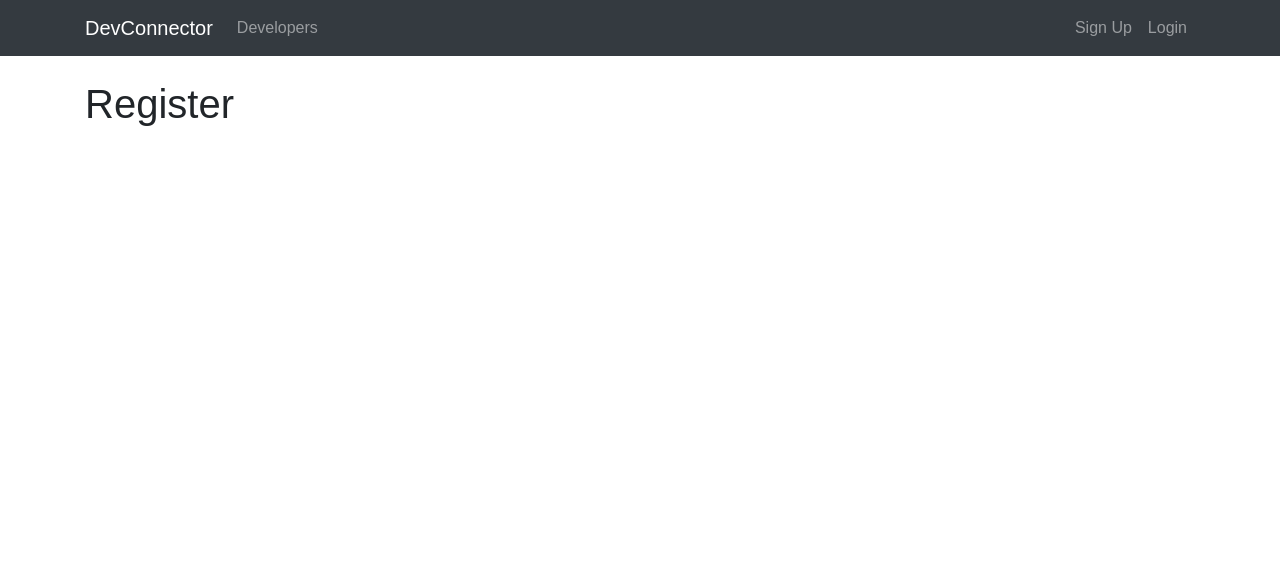
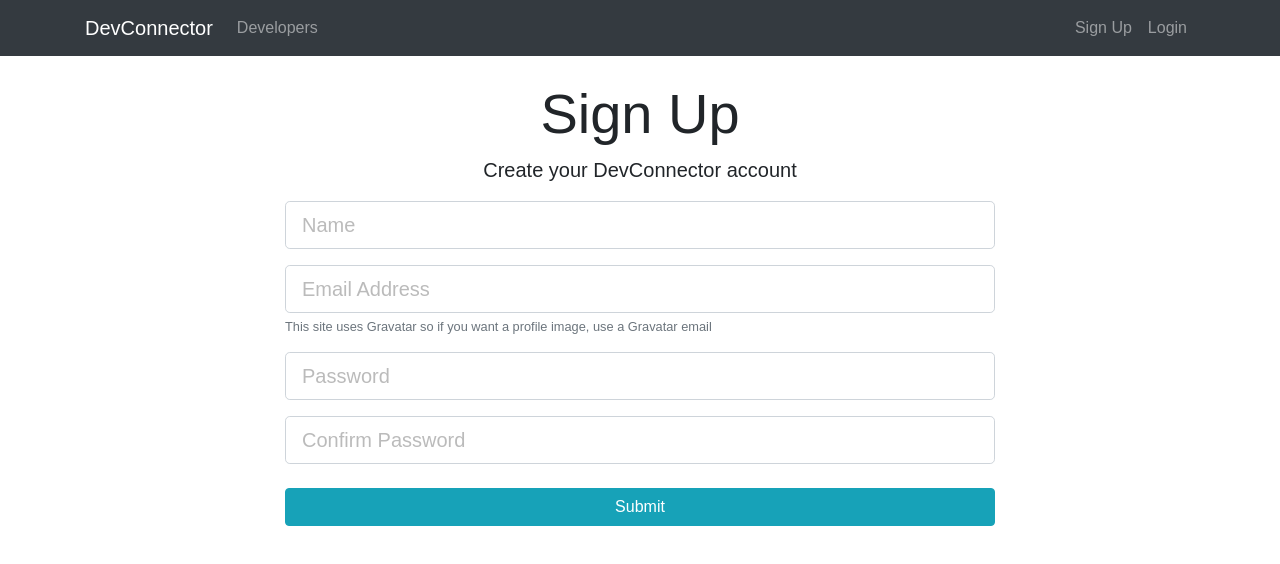
Before and after one commit to OisinFoley/Mini-Developer-Social-Network, a React (Create React App) app in the folder client/: page /register in a window 1280 px wide. Shown: the top 564 px of the page. Built offline with nearby package versions, Linux system fonts and the light colour scheme.

Commit message:
attaching client input register and login data to state

```diff
--- a/client/src/components/auth/Login.js
+++ b/client/src/components/auth/Login.js
@@ -1,10 +1,67 @@
 import React, { Component } from 'react';
 
 class Login extends Component {
+  constructor() {
+    super();
+    this.state = {
+      email: '',
+      password: '',
+      errors: ''
+    };
+
+    this.onChange = this.onChange.bind(this);
+    this.onSubmit = this.onSubmit.bind(this);
+  }
+
+  onChange(e) {
+    this.setState({ [e.target.name]: e.target.value });
+  }
+
+  onSubmit(e) {
+    e.preventDefault();
+
+    const user = {
+      email: this.state.email,
+      password: this.state.password
+    };
+
+    console.log(user);
+  }
+
   render() {
     return (
-      <div>
-        <h1> Login </h1>
+      <div className="login">
+        <div className="container">
+          <div className="row">
+            <div className="col-md-8 m-auto">
+              <h1 className="display-4 text-center">Log In</h1>
+              <p className="lead text-center">
+                Sign in to your DevConnector account
+              </p>
+              <form onSubmit={this.onSubmit}>
+                <div className="form-group">
+                  <input
+                    type="email"
+                    className="form-control form-control-lg"
+                    placeholder="Email Address"
+                    name="email"
+                    onChange={this.onChange}
+                  />
+                </div>
+                <div className="form-group">
+                  <input
+                    type="password"
+                    className="form-control form-control-lg"
+                    placeholder="Password"
+                    name="password"
+                    onChange={this.onChange}
+                  />
+                </div>
+                <input type="submit" className="btn btn-info btn-block mt-4" />
+              </form>
+            </div>
+          </div>
+        </div>
       </div>
     );
   }
--- a/client/src/components/auth/Register.js
+++ b/client/src/components/auth/Register.js
@@ -1,10 +1,97 @@
 import React, { Component } from 'react';
 
 class Register extends Component {
+  constructor() {
+    super();
+    this.state = {
+      name: '',
+      email: '',
+      password: '',
+      password2: '',
+      errors: ''
+    };
+
+    this.onChange = this.onChange.bind(this);
+    this.onSubmit = this.onSubmit.bind(this);
+  }
+
+  onChange(e) {
+    this.setState({ [e.target.name]: e.target.value });
+  }
+
+  onSubmit(e) {
+    e.preventDefault();
+
+    const newUser = {
+      name: this.state.name,
+      email: this.state.email,
+      password: this.state.password,
+      password2: this.state.password2
+    };
+
+    console.log(newUser);
+  }
+
   render() {
     return (
-      <div>
-        <h1> Register </h1>
+      <div className="register">
+        <div className="container">
+          <div className="row">
+            <div className="col-md-8 m-auto">
+              <h1 className="display-4 text-center">Sign Up</h1>
+              <p className="lead text-center">
+                Create your DevConnector account
+              </p>
+              <form onSubmit={this.onSubmit}>
+                <div className="form-group">
+                  <input
+                    type="text"
+                    className="form-control form-control-lg"
+                    placeholder="Name"
+                    name="name"
+                    value={this.state.name}
+                    onChange={this.onChange}
+                  />
+                </div>
+                <div className="form-group">
+                  <input
+                    type="email"
+                    className="form-control form-control-lg"
+                    placeholder="Email Address"
+                    name="email"
+                    value={this.state.email}
+                    onChange={this.onChange}
+                  />
+                  <small className="form-text text-muted">
+                    This site uses Gravatar so if you want a profile image, use
+                    a Gravatar email
+                  </small>
+                </div>
+                <div className="form-group">
+                  <input
+                    type="password"
+                    className="form-control form-control-lg"
+                    placeholder="Password"
+                    name="password"
+                    value={this.state.password}
+                    onChange={this.onChange}
+                  />
+                </div>
+                <div className="form-group">
+                  <input
+                    type="password"
+                    className="form-control form-control-lg"
+                    placeholder="Confirm Password"
+                    name="password2"
+                    value={this.state.password2}
+                    onChange={this.onChange}
+                  />
+                </div>
+                <input type="submit" className="btn btn-info btn-block mt-4" />
+              </form>
+            </div>
+          </div>
+        </div>
       </div>
     );
   }
```
